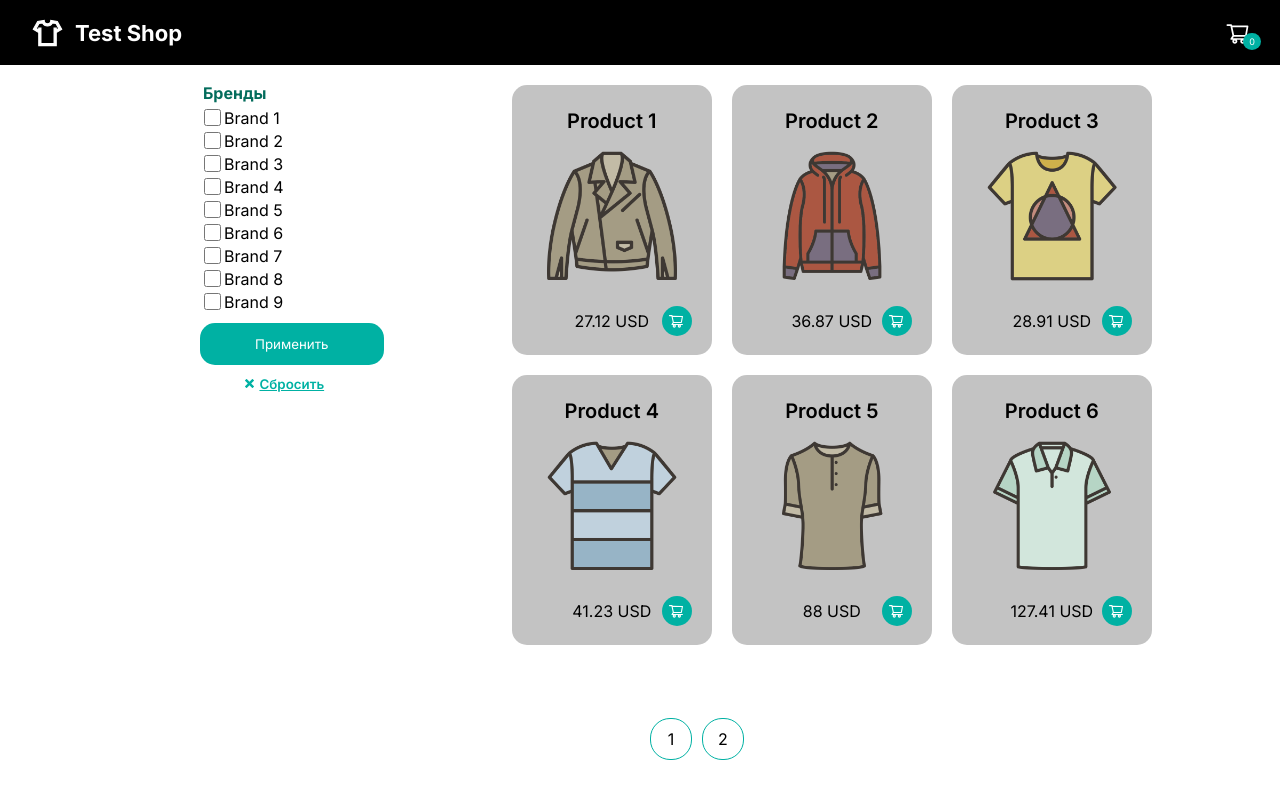
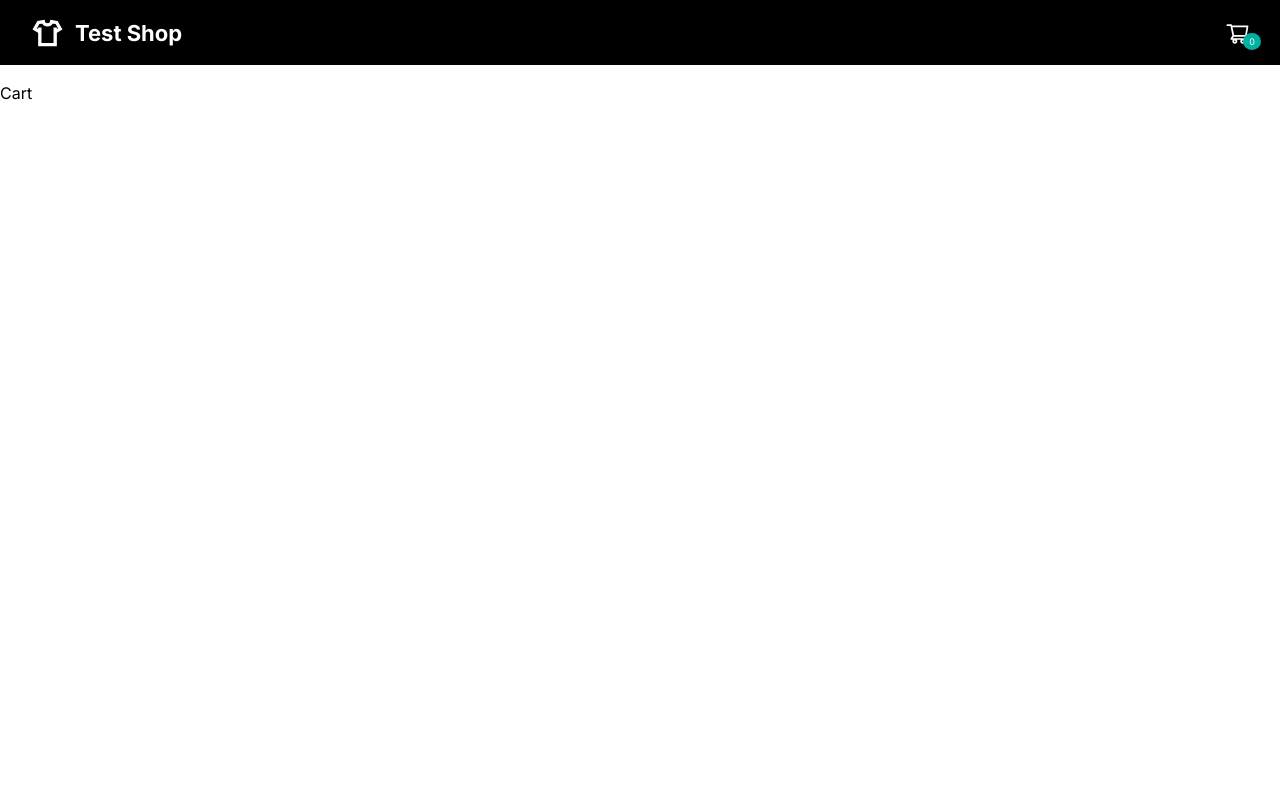
Before and after one commit to finndied/test-shop, a React (Create React App) app: page /cart in a window 1280 px wide. Built offline with nearby package versions, Linux system fonts and the light colour scheme; the HTML template or start-up script is replaced by a standard one.

Commit message:
added react router dom to cart page

```diff
--- a/package.json
+++ b/package.json
@@ -9,6 +9,7 @@
     "react": "^18.2.0",
     "react-dom": "^18.2.0",
     "react-icons": "^4.8.0",
+    "react-router-dom": "^6.10.0",
     "react-scripts": "5.0.1",
     "sass": "^1.62.0",
     "web-vitals": "^2.1.4"
--- a/src/App.js
+++ b/src/App.js
@@ -1,11 +1,20 @@
-import Header from "./components/Header"
-import ProductList from "./components/ProductList/ProductList"
+import { BrowserRouter as Router, Routes, Route } from 'react-router-dom';
+import Cart from './components/Cart/Cart';
+import Header from './components/Header';
+import ProductList from './components/ProductList/ProductList';
 
 function App() {
-	return <div className='App'>
-    <Header/>
-    <ProductList/>
-  </div>
+  return (
+    <Router>
+      <div className="App">
+        <Header />
+        <Routes>
+          <Route path="/" element={<ProductList />} />
+          <Route path="/cart" element={<Cart />} />
+        </Routes>
+      </div>
+    </Router>
+  );
 }
 
-export default App
+export default App;
--- /dev/null
+++ b/src/components/Cart/Cart.jsx
@@ -0,0 +1,9 @@
+import React from 'react'
+
+const Cart = () => {
+  return (
+    <div>Cart</div>
+  )
+}
+
+export default Cart
--- a/src/components/Header.jsx
+++ b/src/components/Header.jsx
@@ -1,19 +1,24 @@
 import React from 'react'
 
-import {AiOutlineShoppingCart} from 'react-icons/ai'
+import { AiOutlineShoppingCart } from 'react-icons/ai'
+import { Link } from 'react-router-dom'
 
 const Header = () => {
 	return (
 		<header>
 			<div className='headerLeft'>
+				<Link to='/'>
 					<img src='images/logo.svg' width='35px' alt='logo' />
 					<h3>Test Shop</h3>
+				</Link>
 			</div>
 			<div className='headerRight'>
+				<Link to='/cart'>
 					<div className='cart'>
-            <AiOutlineShoppingCart/>
+						<AiOutlineShoppingCart />
 						<span className='cartCount'>0</span>
 					</div>
+				</Link>
 			</div>
 		</header>
 	)
--- a/src/index.scss
+++ b/src/index.scss
@@ -143,7 +143,8 @@ header {
 	align-items: center;
 	padding: 15px 0;
 	margin-bottom: 20px;
-	.headerLeft {
+	.headerLeft a {
+		text-decoration: none;
 		font-size: 22px;
 		font-weight: 700;
 		color: white;
```
Also changed, not shown: 1 other file (tests, documents, lock files or other folders). Lines whose indentation alone changed are shown as unchanged.
